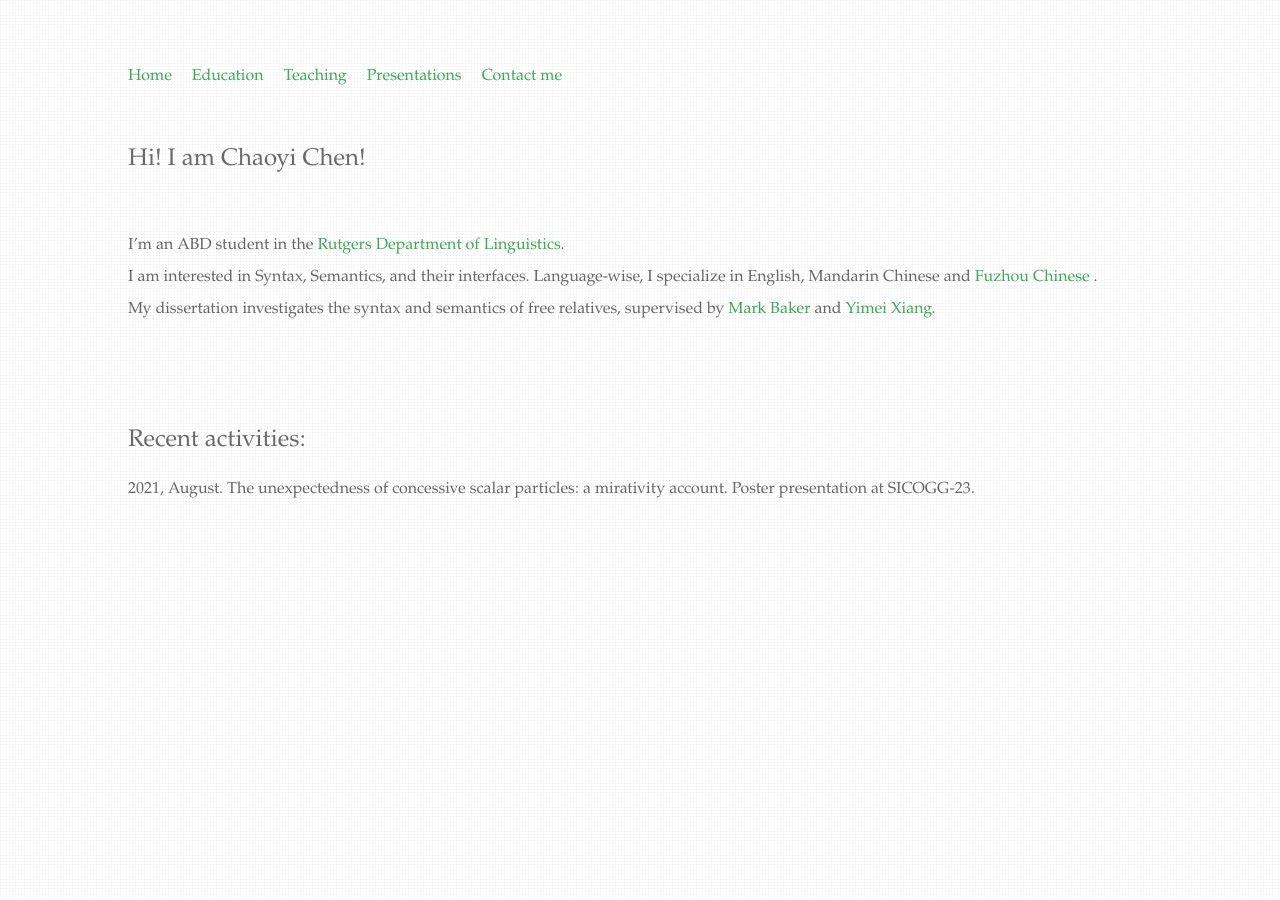
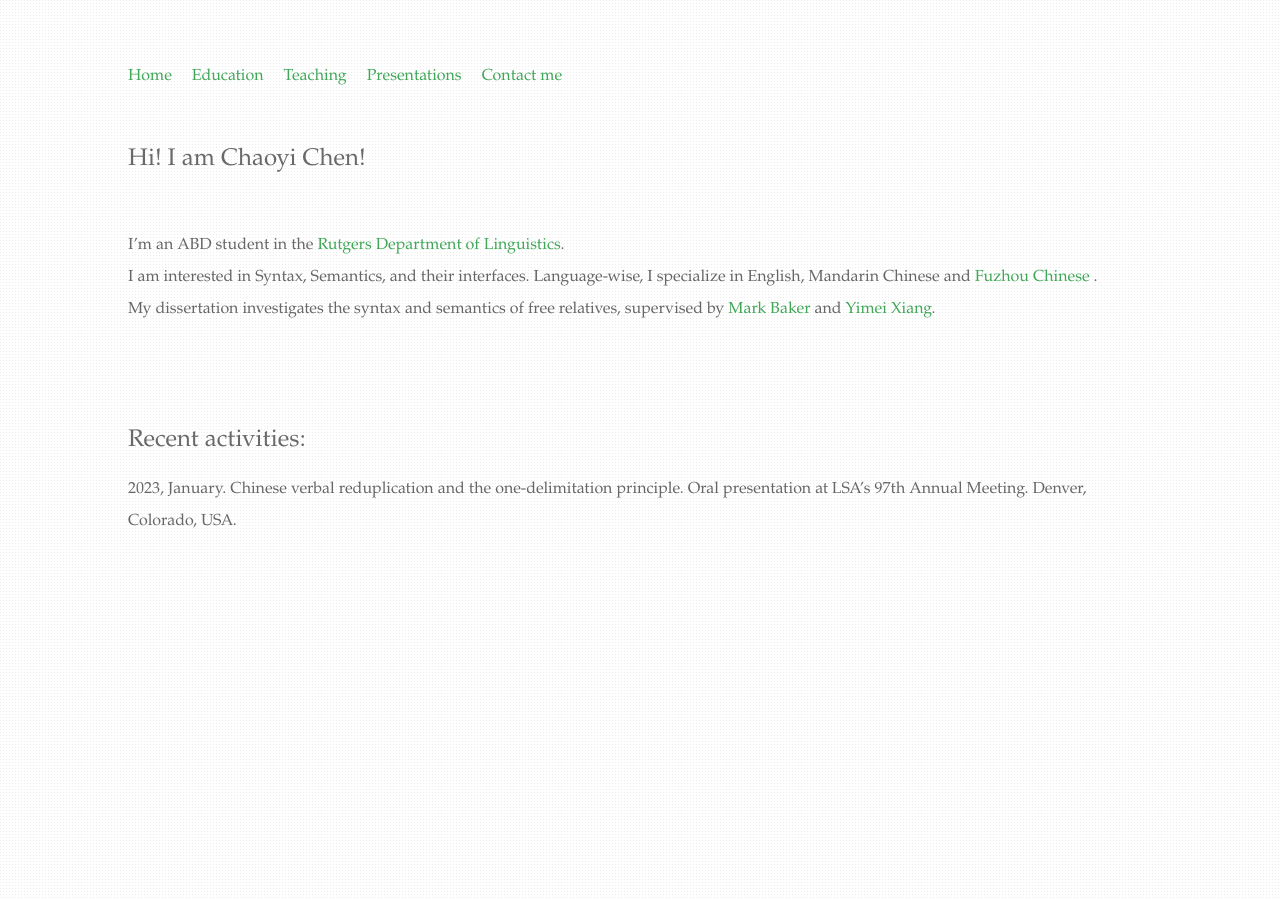
Before and after one commit to chaoyichen71/chaoyichen71.github.io, a Jekyll site: the page built from index.html, in a window 1280 px wide. Built offline with Jekyll 4.4.1, drawn with Linux system fonts in a browser that asks for light colours.

Commit message:
Update index.html

```diff
--- a/index.html
+++ b/index.html
@@ -13,5 +13,5 @@ title: Chaoyi Chen (陈超逸)
 		</br>
 		<div class="blurb">
 			<h2>Recent activities:</h2>
-			<p>2021, August. The unexpectedness of concessive scalar particles: a mirativity account. Poster presentation at SICOGG-23. </p>
+			<p>2023, January. Chinese verbal reduplication and the one-delimitation principle. Oral presentation at LSA’s 97th Annual Meeting. Denver, Colorado, USA. </p>
 </div>
```
